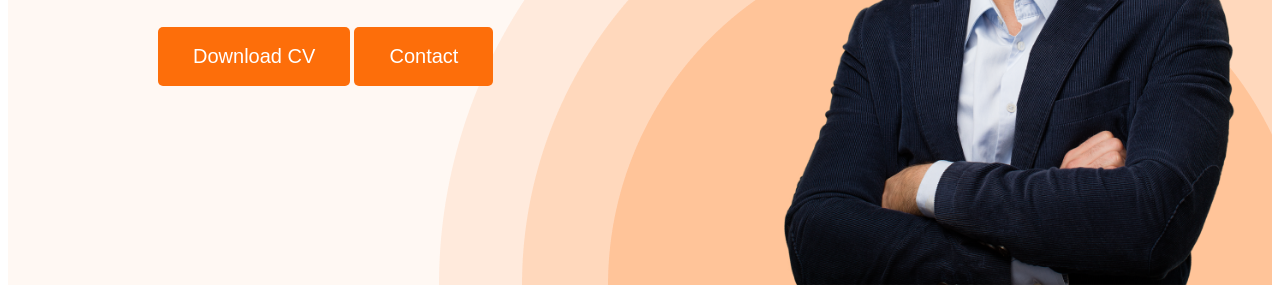
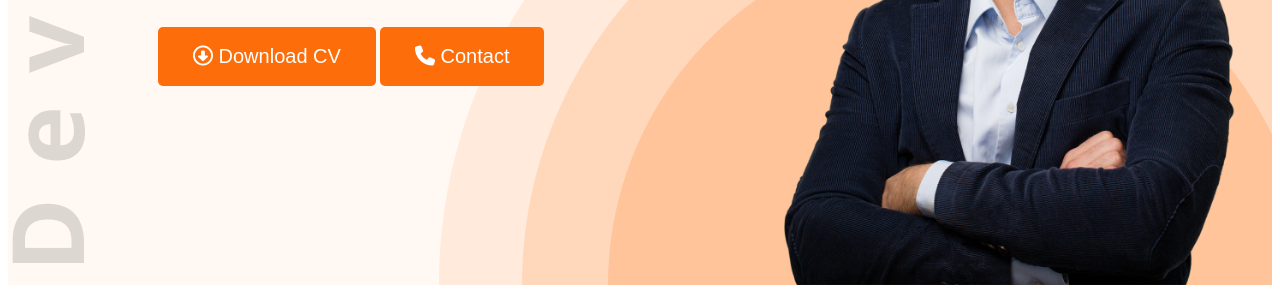
Before and after one commit to mdalihasanriyad/web-portfolio, a plain HTML site: page index.html in a window 1280 px wide. Shown: the part 508-800 px from the top of the page. Drawn offline with nearby package versions, Linux system fonts and the light colour scheme.

Commit message:
full finish

```diff
--- a/index.html
+++ b/index.html
@@ -9,6 +9,7 @@
     <link rel="preconnect" href="https://fonts.gstatic.com" crossorigin>
     <link href="https://fonts.googleapis.com/css2?family=Open+Sans:wght@400;600;700;800&display=swap" rel="stylesheet">
     <link rel="stylesheet" href="styles/style.css">
+    <script src="https://kit.fontawesome.com/d77f5fc017.js" crossorigin="anonymous"></script>
 </head>
 
 <body>
@@ -26,8 +27,8 @@
                 <h3 class="banner-greeting">Hi, I  am</h3>
                 <h1 class="banner-title">Ali Hasan</h1>
                 <p class="banner-discription">Shot what able cold new see hold.Friendly as an betrayed formerly <br> he. Morning because as to society behaved moments.</p>
-                <button class="btn-primary">Download CV</button>
-                <button class="btn-primary">Contact</button>
+                <button class="btn-primary"><i class="fa-regular fa-circle-down"></i> Download CV</button>
+                <button class="btn-primary"><i class="fa-solid fa-phone"></i> Contact</button>
             </div>
             <img class="profile-pic" src="images/hardy.png" alt="hardy">
         </div>
@@ -136,7 +137,7 @@
                 </div>
             </div>
             <div class="download-cv">
-                <button class="btn-primary">Download CV</button>
+                <button class="btn-primary"><i class="fa-regular fa-circle-down"></i> Download CV</button>
             </div>
         </section>
     </main>
--- a/styles/style.css
+++ b/styles/style.css
@@ -62,9 +62,9 @@ nav a {
 /* header releted styles */
 .header {
     background-color: #FFF8F3;
-    background-image: url('/images/header_bg.png');
+    background-image: url('/images/header_bg.png'), url("../images/developer.png");
     background-repeat: no-repeat;
-    background-position: bottom right;
+    background-position: bottom right,top left;
 }
 
 .banner {
```
